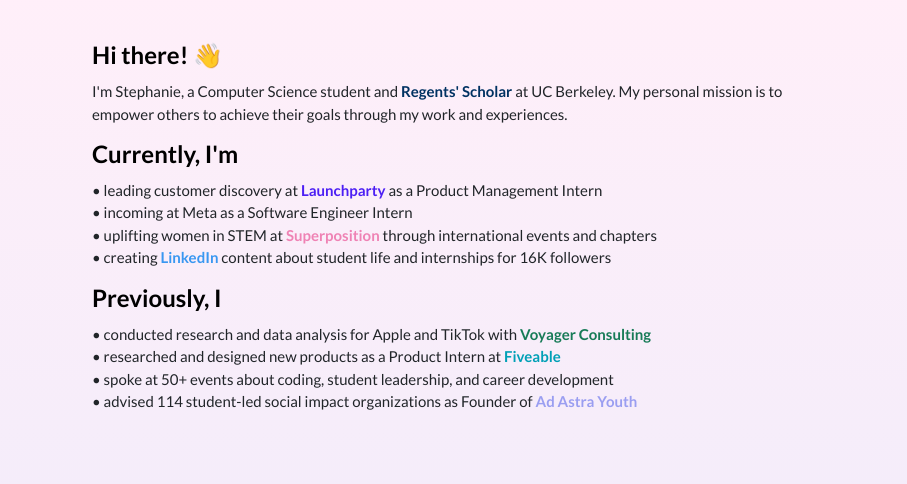
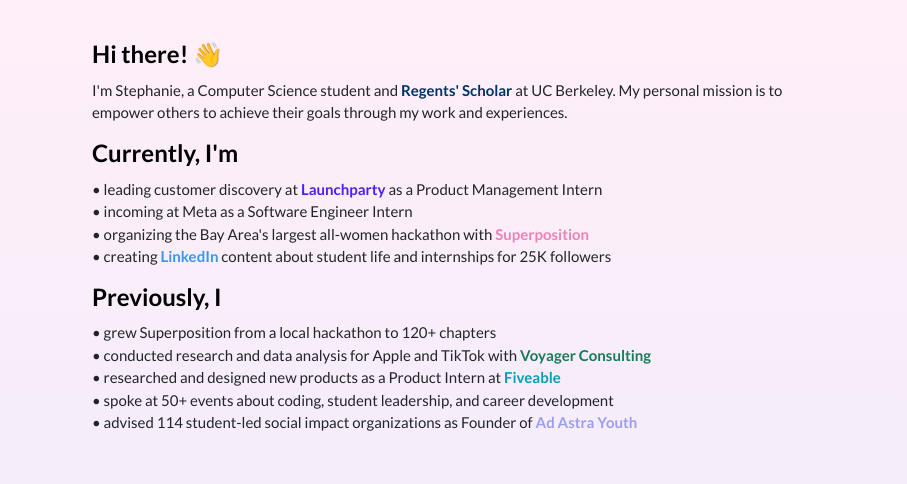
Before and after one commit to stephaniefenhua/personalSite, a plain HTML site: page index.html in a window 1280 px wide. Shown: the part 115-599 px from the top of the page, 373-1280 px from the left. Drawn offline with nearby package versions, Linux system fonts and the light colour scheme.

Commit message:
🌻💜 Updated with Glitch

```diff
--- a/index.html
+++ b/index.html
@@ -23,8 +23,7 @@
     <meta
       name="description"
       content="I'm Stephanie, a Computer Science major and Regents' Scholar at UC Berkeley
-              interested in tech, business and social impact. I'm pursuing careers
-              in Product Management and Software Engineering."
+              interested in Product Management and Software Engineering internships."
     />
     <!-- Latest compiled and minified CSS -->
     <link
@@ -202,25 +201,25 @@
                     >
                     as a Product Management Intern<br />
                     • incoming at Meta as a Software Engineer Intern<br />
-                    • uplifting women in STEM at
+                    • organizing the Bay Area's largest all-women hackathon with
                     <a
                       href="http://superposition.tech"
                       target="_blank"
                       class="sp-links"
                       >Superposition</a
                     >
-                    through international events and chapters<br />
+                    <br />
                     • creating
                     <a
                       href="http://linkedin.com/in/steph.su"
                       style="color: var(--blue4); font-weight: bold"
                       >LinkedIn</a
                     >
-                    content about student life and internships for 16K
+                    content about student life and internships for 25K
                     followers<br />
                   </p>
                   <h3 align="left">Previously, I</h3>
-                  <p align="left">
+                  <p align="left">• grew Superposition from a local hackathon to 120+ chapters<br />
                     • conducted research and data analysis for Apple and TikTok
                     with
                     <a
```
